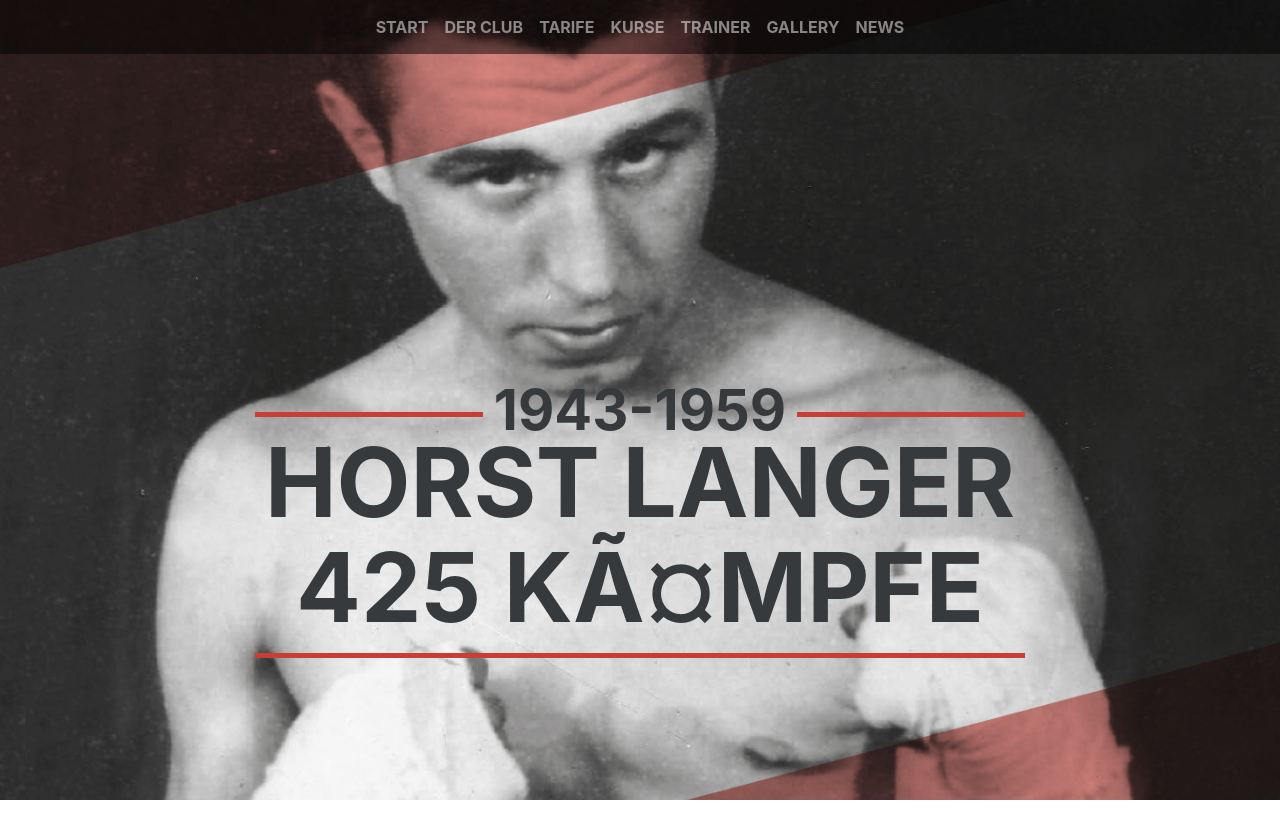
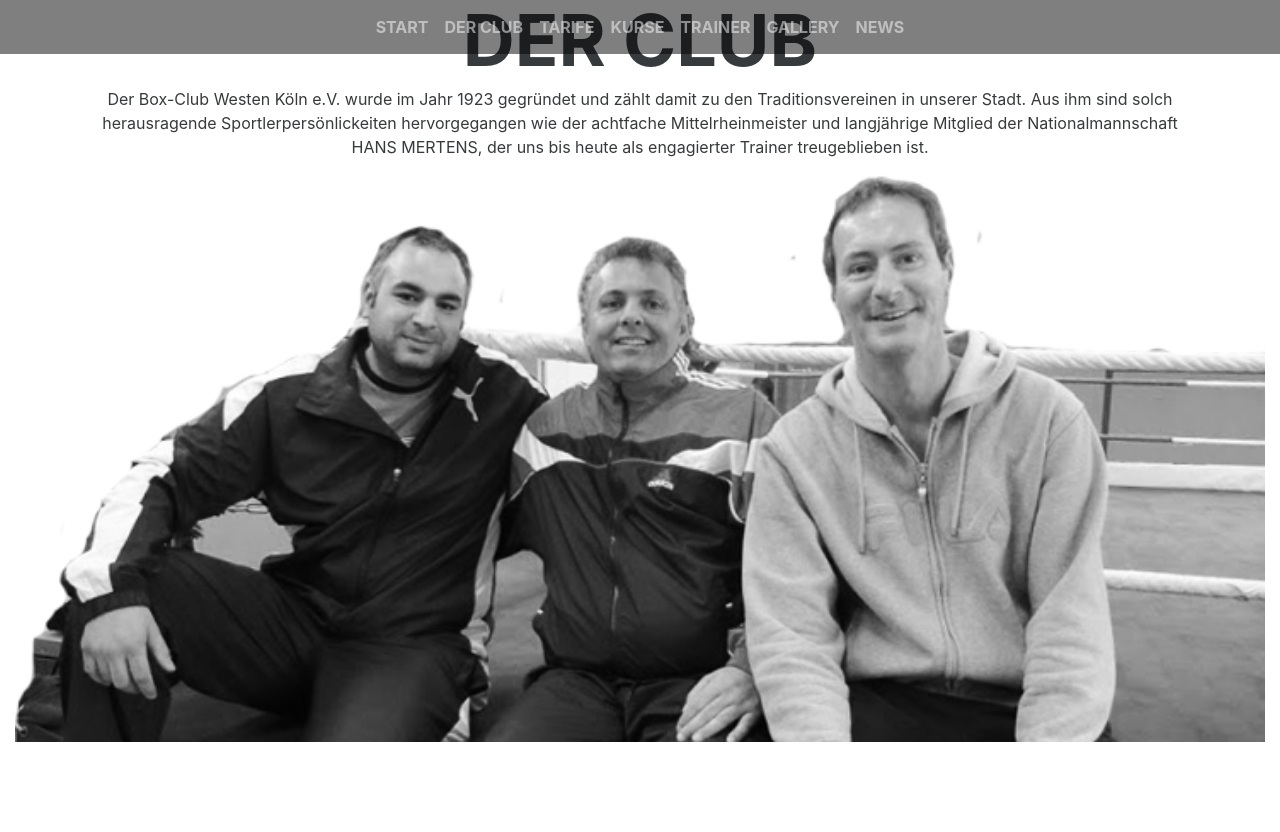
Before and after one commit to oemergenc/boxing_bootstrap, a plain HTML site: page index.html in a window 1280 px wide. After the commit the page ends 800 px from the top, so only its background shows below. Drawn offline with nearby package versions, Linux system fonts and the light colour scheme.

Commit message:
Added all initial Stuff

```diff
--- a/css/custom.css
+++ b/css/custom.css
@@ -63,3 +63,10 @@
     border-bottom-style: solid;
     border-bottom-width: 5px;
 }
+
+.club-img-bg {
+    background-image: url('../img/der_club.png');
+    background-position: right top;
+    background-size: contain;
+    background-repeat: no-repeat;
+}
--- a/index.html
+++ b/index.html
@@ -1,6 +1,26 @@
 <!-- DOCTYPE -->
 <!DOCTYPE html>
 <html lang="en">
+<head>
+
+    <title>Boostrap 4 - Tutorial</title>
+    <!-- Required meta tags always come first -->
+    <meta charset="utf-8">
+    <meta name="author" content="Sam Norton">
+    <meta name="viewport" content="width=device-width, initial-scale=1">
+    <meta http-equiv="x-ua-compatible" content="ie=edge">
+
+    <!-- Bootstrap CSS -->
+    <link rel="stylesheet" href="css/bootstrap.min.css">
+    <link rel="stylesheet" href="css/custom.css">
+
+    <!-- Fonts -->
+    <link href='https://fonts.googleapis.com/css?family=Lato:400,700,900,300' rel='stylesheet' type='text/css'>
+    <link href='http://fonts.googleapis.com/css?family=Open+Sans:400,300,300italic,400italic,600,600italic,700,700italic,800,800italic'
+          rel='stylesheet' type='text/css'>
+    <link href='https://fonts.googleapis.com/css?family=Raleway:400,300,600,700,900' rel='stylesheet' type='text/css'>
+    <link rel="stylesheet" href="https://maxcdn.bootstrapcdn.com/font-awesome/4.4.0/css/font-awesome.min.css">
+</head>
 <body>
 <!-- Navigation -->
 <nav class="navbar navbar-fixed-top navbar-dark" style="background:rgba(0,0,0,0.5);">
@@ -33,24 +53,30 @@
     </div>
 </nav>
 
-<!--Start Page-->
-<div class="jumbotron vertical-center" style="background-image: url(img/cover.png);">
-    <div class="container" style="width: 800px;">
-        <div class="card text-xs-center mycard hidden-xs-down" style="margin-top: 250px;">
-            <div class="card-header mycard mytop">
-                <h1 class="font-weight-bold display-4">1943-1959</h1>
-            </div>
-            <div class="card-block myblock" style="margin-top: -20px">
-                <h1 class="card-title text-uppercase font-weight-bold display-1">Horst Langer 425 Kämpfe</h1>
-            </div>
-        </div>
-        <div class="card text-xs-center mycard hidden-sm-up">
-            <div class="card-block">
-                <img class="card-img-top" src="img/logo.png" alt="Card image cap" style="width: 200px; height: 200px;">
-            </div>
+
+<!--Der Club-->
+<div class="container-fluid">
+    <div class="container text-xs-center">
+        <h1 class="font-weight-bold text-uppercase display-3">DER CLUB</h1>
+        <p>Der Box-Club Westen Köln e.V. wurde im Jahr 1923 gegründet und zählt damit
+            zu den Traditionsvereinen in unserer Stadt. Aus ihm sind solch herausragende
+            Sportlerpersönlickeiten hervorgegangen wie der achtfache Mittelrheinmeister und langjährige
+            Mitglied der Nationalmannschaft HANS MERTENS, der uns bis heute als engagierter Trainer
+            treugeblieben ist.</p>
+    </div>
+    <div style="position: relative">
+        <div class="club-img-bg text-xs-center" style="height: 600px;">
         </div>
     </div>
 </div>
+
+<!--Tarife-->
+<div class="container-fluid">
+
+</div>
+
+
+
 
 <script src="https://ajax.googleapis.com/ajax/libs/jquery/2.1.4/jquery.min.js"></script>
 <!-- JavaScripts -->
@@ -60,25 +86,4 @@
 
 </body>
 
-<head>
-
-    <title>Boostrap 4 - Tutorial</title>
-    <!-- Required meta tags always come first -->
-    <meta charset="utf-8">
-    <meta name="author" content="Sam Norton">
-    <meta name="viewport" content="width=device-width, initial-scale=1">
-    <meta http-equiv="x-ua-compatible" content="ie=edge">
-
-    <!-- Bootstrap CSS -->
-    <link rel="stylesheet" href="css/bootstrap.min.css">
-    <link rel="stylesheet" href="css/custom.css">
-
-    <!-- Fonts -->
-    <link href='https://fonts.googleapis.com/css?family=Lato:400,700,900,300' rel='stylesheet' type='text/css'>
-    <link href='http://fonts.googleapis.com/css?family=Open+Sans:400,300,300italic,400italic,600,600italic,700,700italic,800,800italic'
-          rel='stylesheet' type='text/css'>
-    <link href='https://fonts.googleapis.com/css?family=Raleway:400,300,600,700,900' rel='stylesheet' type='text/css'>
-    <link rel="stylesheet" href="https://maxcdn.bootstrapcdn.com/font-awesome/4.4.0/css/font-awesome.min.css">
-
-</head>
 </html>
```
Also changed, not shown: img/der_club.png (added).
